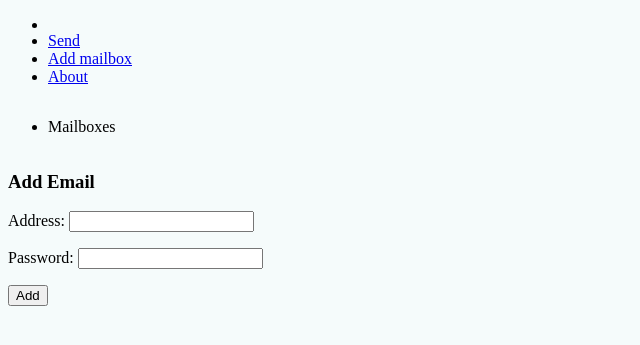
After one commit to Matvey-Makaro/email-client, a Django app: page /add_mailbox in a window 1280 px wide. The commit adds this page. Shown: the top 345 px of the page, without its empty margins (0-640 px from the left). Run offline with Django 4.2, Linux system fonts and the light colour scheme; the visitor is signed in with stand-in values (Sample User, id 1); data that the repository does not hold is empty; parts of the project's set-up code (start-up, migrations or seed data) failed here and were passed over; some libraries are stand-ins or nearby versions.

Commit message:
Add add mailboxes.

```diff
--- a/emailclient/mailclient/forms.py
+++ b/emailclient/mailclient/forms.py
@@ -7,3 +7,17 @@ class SendEmailFrom(forms.Form):
     to_email = forms.EmailField()
     subject = forms.CharField(max_length=255)
     message = forms.CharField(widget=forms.Textarea(attrs={'cols': 60, 'rows': 10}))
+
+
+# class GetMailBox(forms.Form):
+#     class Meta:
+#         model = Mailbox
+#         fields = ['address', 'password']
+#         widgets = {
+#             'address': forms.TextInput(attrs=)
+#         }
+
+
+class GetMailBox(forms.Form):
+    address = forms.EmailField()
+    password = forms.CharField(widget=forms.PasswordInput)
--- a/emailclient/mailclient/models.py
+++ b/emailclient/mailclient/models.py
@@ -1,5 +1,6 @@
 from django.contrib.auth.models import AbstractUser
 from django.db import models
+from pkg_resources import _
 
 
 class User(AbstractUser):
@@ -9,13 +10,15 @@ class User(AbstractUser):
 
 class Mailbox(models.Model):
     address = models.EmailField()
+    password = models.CharField(_('password'), max_length=128)
     user = models.ForeignKey(User, on_delete=models.CASCADE, related_name='mailboxes')
 
 
 class Email(models.Model):
     user = models.ForeignKey(User, on_delete=models.CASCADE, related_name='emails')
     sender = models.ForeignKey(Mailbox, on_delete=models.CASCADE, related_name='emails_sender')
-    recipients = models.ManyToManyField(Mailbox, related_name='emails_received')
+    # recipients = models.ManyToManyField(Mailbox, related_name='emails_received')
+    recipients = models.EmailField()
     subject = models.CharField(max_length=255)
     body = models.TextField(blank=True)
     timestamp = models.DateTimeField(auto_now_add=True)
--- /dev/null
+++ b/emailclient/mailclient/templates/mailclient/addmailbox.html
@@ -0,0 +1,16 @@
+{% extends 'mailclient/base.html' %}
+
+
+{% block body %}
+<div id='emails-add'></div>
+
+    <div id='compose-view'>
+        <h3 class='text-center mb-4'>Add Email</h3>
+        <div id='compose-message'></div>
+        <form action='{% url "add_mailbox" %}' method='post'>
+            {% csrf_token %}
+            {{form.as_p}}
+            <button type="submit">Add</button>
+        </form>
+    </div>
+{% endblock %}
--- a/emailclient/mailclient/templates/mailclient/base.html
+++ b/emailclient/mailclient/templates/mailclient/base.html
@@ -1,8 +1,8 @@
 <!DOCTYPE html>
-<html lang="en">
+<html lang="en" style="background-color:#f5fbfb">
     <head>
         <meta charset="UTF-8">
-        <title>{% block title %}Mail{% endblock %}</title>
+        <title>{{title}}</title>
 
         <!-- Favicon -->
 
@@ -21,6 +21,54 @@
         {% endblock %}
     </head>
     <body>
+        {% block mainmenu %}
+        <div class="header">
+            <ul id="mainmenu" class="mainmenu">
+                <li class="logo"><a href="#"><div class="logo"></div></a></li>
+                {% for m in menu %}
+                    {% if not forloop.last %}
+                        <li><a href="{% url m.url_name %}">{{m.title}}</a></li>
+                    {% else %}
+                        <li class="last"><a href="#">{{m.title}}</a></li>
+                    {% endif %}
+                {% endfor %}
+            </ul>
+            <div class="clear"></div>
+        </div>
+        <ul>
+
+        </ul>
+        {% endblock mainmenu %}
+
+        <table class="table-content" boarder=0 cellpadding="0" cellspacing="0">
+            <tr>
+                <!-- Sidebar слева -->
+                <td valign="top" class="left-chapters">
+                    <ul id="leftchapters">
+                        <li class="selected"> Mailboxes </li>
+                        {% for m in mailboxes %}
+                            <li><a href="#">{{m.address}}</a></li>
+                        {% endfor %}
+                    </ul>
+                </td>
+
+                <!-- Конец Sidebar'a -->
+                <td valign="top" class="content">
+                    <!-- Хлебные крошки -->
+                    {% block breadcrumbs %}
+                    {% endblock %}
+
+                    <!-- Блок контента -->
+                    <div class="content-text">
+                        {% block content %}
+                        {% endblock %}
+                    </div>
+                    <!-- Конец блока контента -->
+                </td>
+            </tr>
+        </table>
+
+
         <div class='container'>
             {% block body %}
             {% endblock %}
--- a/emailclient/mailclient/urls.py
+++ b/emailclient/mailclient/urls.py
@@ -7,6 +7,9 @@ urlpatterns = [
     path('login', login_view, name='login'),
     path('logout', logout_view, name='logout'),
     path('register', register, name='register'),
-    path('mail/<int:mailid>/', mails),
+    path('add_mailbox', add_mailbox, name='add_mailbox'),
+    path('send_mail', send_mail, name='send_mail'),
+    path('mail/<int:mail_id>/', mail, name='mail'),
+    path('about', about, name='about'),
     path('archive/<int:year>/', archive),
 ]
--- a/emailclient/mailclient/views.py
+++ b/emailclient/mailclient/views.py
@@ -5,11 +5,11 @@ from django.http import HttpResponse, HttpResponseNotFound, Http404, HttpRespons
 from django.shortcuts import render
 from django.urls import reverse
 
-from mailclient.forms import SendEmailFrom
-from mailclient.models import User
+from mailclient.forms import *
+from mailclient.models import *
 
 ###################################################################
-#DEBUG
+# DEBUG
 # from mailclient.test_email_tools.mail_fetcher import *
 # from mailclient.test_email_tools.mail_parser import *
 #
@@ -35,7 +35,7 @@ from mailclient.models import User
 #     print(
 #        "##############################################################################################################")
 
-    # mail_fetcher.disconnect(server)
+# mail_fetcher.disconnect(server)
 
 ##############################################################################
 from .mail_fetcher import MailFetcher
@@ -44,47 +44,73 @@ from .mail_fetcher import MailFetcher
 def test_imap_mail():
     mail_fetch = MailFetcher("matvey.makaro@gmail.com", 'lgfjsjbceckawxgg', "pop.gmail.com", 993)
     mail_fetch.get_messages(3)
+
+
 ##############################################################################
+
+menu = [{'title': 'Send', 'url_name': 'send_mail'},
+        {'title': 'Add mailbox', 'url_name': 'add_mailbox'},
+        {'title': "About", 'url_name': 'about'}
+        ]
+
 
 def index(request):
     # Authenticated users view their inbox
-    test_imap_mail()
     if request.user.is_authenticated:
-        if request.method == 'POST':
-            form = SendEmailFrom(request.POST)
-            if form.is_valid():
-                sender = form.cleaned_data["from_email"]
-                receiver = form.cleaned_data["to_email"]
-                subject = form.cleaned_data["subject"]
-                message = form.cleaned_data["message"]
-
-            # TODO: Получить пароль для почты из бд и послать сообщение
-            # tmp = send_mail(subject, message, sender, receiver, auth_user=sender, auth_password=password)
-            # try:
-            #     password = 'lgfjsjbceckawxgg'
-            #     tmp = send_mail("Test programm", "Test programm", "matvey.makaro@gmail.com", ["makaro.matvey@gmail.com"],
-            #                 auth_user="matvey.makaro@gmail.com", auth_password=password)
-            #     print(f"Num of messages: {tmp}")
-            # except ConnectionRefusedError:
-            #     print(f"Exception ConnectionRefusedError")
-
-            # try:
-            #     send_mail(f'{subject} от {from_email}', message,
-            #               DEFAULT_FROM_EMAIL, RECIPIENTS_EMAIL)
-            # except BadHeaderError:
-            #     return HttpResponse('Ошибка в теме письма.')
-            # return redirect('success')
-
-        else:
-            form = SendEmailFrom()
-        return render(request, 'mailclient/inbox.html', {'form': form})
+        context = {"title": "Mail",
+                   "mailboxes": Mailbox.objects.filter(user=request.user),
+                   # TODO: Сделать чтобы показывались только сообщения пользователя, а не вообще все сообщения в БД
+                   "emails": Email.objects.filter(user=request.user),
+                   "menu": menu}
+        return render(request, 'mailclient/index.html', context)
 
     # Everyone else is prompted to sign in
     else:
         return HttpResponseRedirect(reverse('login'))
 
 
+# def index(request):
+#     # Authenticated users view their inbox
+#     test_imap_mail()
+#     if request.user.is_authenticated:
+#         if request.method == 'POST':
+#             form = SendEmailFrom(request.POST)
+#             if form.is_valid():
+#                 sender = form.cleaned_data["from_email"]
+#                 receiver = form.cleaned_data["to_email"]
+#                 subject = form.cleaned_data["subject"]
+#                 message = form.cleaned_data["message"]
+#
+#             # TODO: Получить пароль для почты из бд и послать сообщение
+#             # tmp = send_mail(subject, message, sender, receiver, auth_user=sender, auth_password=password)
+#             # try:
+#             #     password = 'lgfjsjbceckawxgg'
+#             #     tmp = send_mail("Test programm", "Test programm", "matvey.makaro@gmail.com", ["makaro.matvey@gmail.com"],
+#             #                 auth_user="matvey.makaro@gmail.com", auth_password=password)
+#             #     print(f"Num of messages: {tmp}")
+#             # except ConnectionRefusedError:
+#             #     print(f"Exception ConnectionRefusedError")
+#
+#             # try:
+#             #     send_mail(f'{subject} от {from_email}', message,
+#             #               DEFAULT_FROM_EMAIL, RECIPIENTS_EMAIL)
+#             # except BadHeaderError:
+#             #     return HttpResponse('Ошибка в теме письма.')
+#             # return redirect('success')
+#
+#         else:
+#             form = SendEmailFrom()
+#         return render(request, 'mailclient/inbox.html', {'form': form})
+#
+#     # Everyone else is prompted to sign in
+#     else:
+#         return HttpResponseRedirect(reverse('login'))
+
+
 def login_view(request):
+    context = {"title": "Mail",
+               "mailboxes": Mailbox.objects.filter(user=request.user),
+               "menu": menu}
     if request.method == 'POST':
 
         # Attempt to sign user in
@@ -95,13 +121,13 @@ def login_view(request):
         # Check if authentication successful
         if user is not None:
             login(request, user)
-            return HttpResponseRedirect(reverse('index'))
+            return HttpResponseRedirect(reverse('index'), context)
         else:
             return render(request, 'mailclient/login.html', {
                 'message': 'Invalid username and/or password.'
             })
     else:
-        return render(request, 'mailclient/login.html')
+        return render(request, 'mailclient/login.html', context)
 
 
 def logout_view(request):
@@ -136,13 +162,11 @@ def register(request):
         return render(request, 'mailclient/register.html')
 
 
-def mails(request, mailid):
-    if request.GET:
-        print(request.GET)
+def mail(request, mailid):
     return HttpResponse(f"<h1>Письмо номер</h1><p>{mailid}</p>")
 
 
-def archive(request, year): # Удалить потом, это просто для теста
+def archive(request, year):  # Удалить потом, это просто для теста
     if int(year) > 2022:
         raise Http404()
 
@@ -152,5 +176,34 @@ def logout_view(request):
     return HttpResponseRedirect(reverse('index'))
 
 
+def add_mailbox(request):
+    if request.user.is_authenticated:
+        if request.method == 'POST':
+            form = GetMailBox(request.POST)
+            if form.is_valid():
+                address = form.cleaned_data["address"]
+                password = form.cleaned_data["password"]
+                Mailbox.objects.create(address=address, password=password, user=request.user)
+        else:
+            form = GetMailBox()
+        context = {"title": "Mail",
+                    "menu": menu,
+                    "mailboxes": Mailbox.objects.filter(user=request.user),
+                    'form': form
+                    }
+        return render(request, 'mailclient/addmailbox.html', context)
+
+    # Everyone else is prompted to sign in
+    else:
+        return HttpResponseRedirect(reverse('login'))
+
+
+def send_mail(request):
+    return HttpResponse("Страница отправки сообщений")
+
+
+def about(request):
+    return HttpResponse("Страница about")
+
 def page_not_found(request, exception):
     return HttpResponseNotFound('<h1>Страница не найдена</h1>')
```
Also changed, not shown: emailclient/mailclient/templates/mailclient/index.html (added, +14 -0 lines), emailclient/mailclient/migrations/0001_initial.py, emailclient/mailclient/migrations/0002_email.py (deleted).
